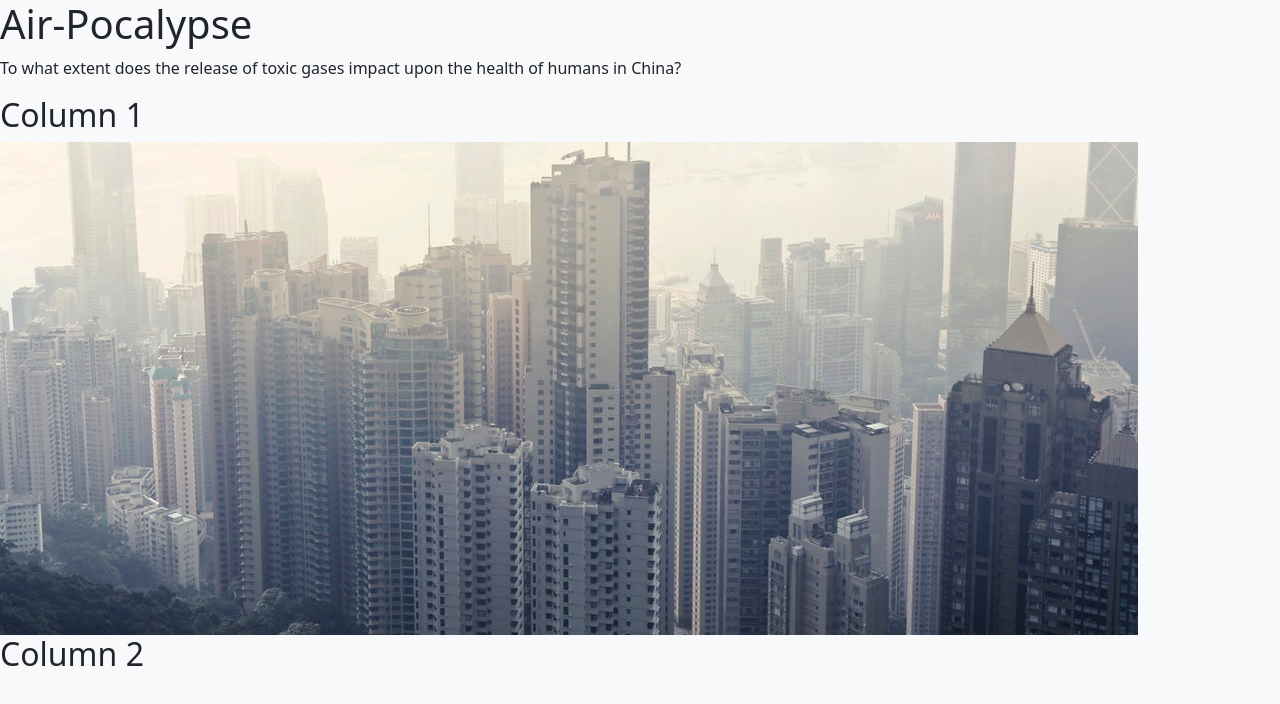
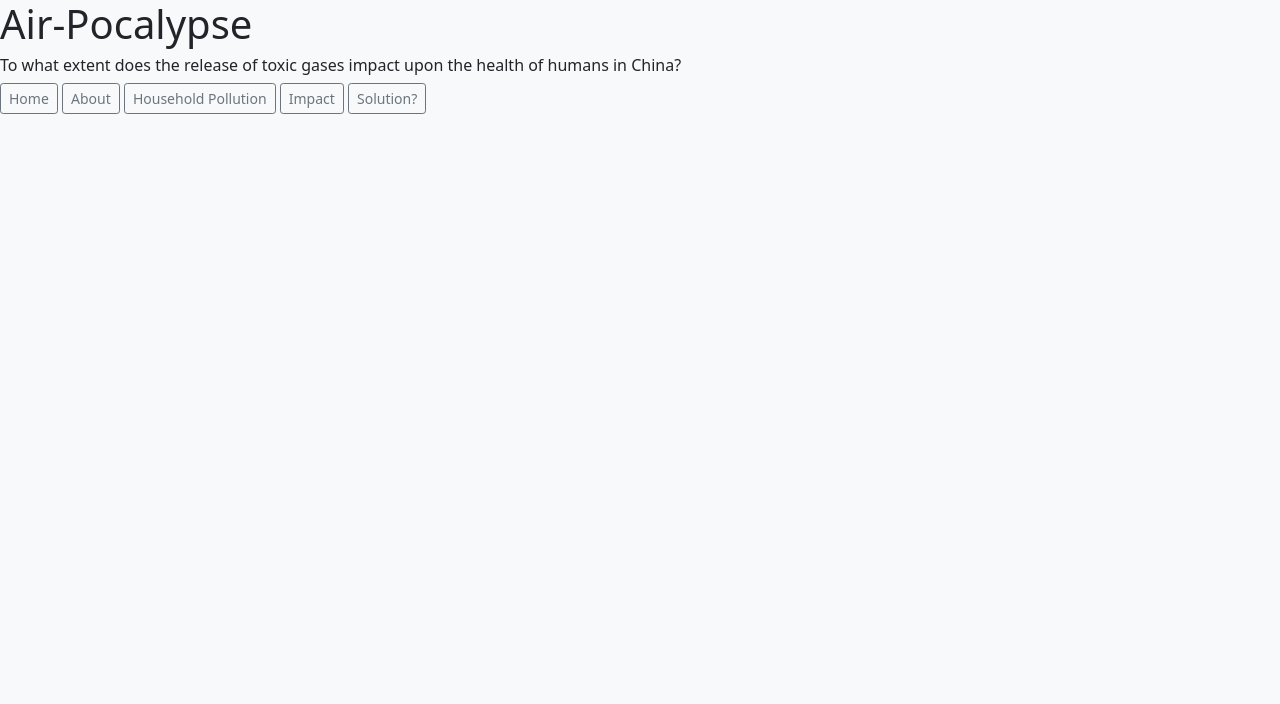
Before and after one commit to Emma15817/Unit1.Bootstrap, a plain HTML site: page Index.html in a window 1280 px wide. Drawn offline with nearby package versions, Linux system fonts and the light colour scheme.

Commit message:
something

```diff
--- a/Index.html
+++ b/Index.html
@@ -8,20 +8,17 @@
 </head>
 
 
-<h1>Air-Pocalypse</h1>
-    <p>To what extent does the release of toxic gases impact upon the health of humans in China?</p>
+    <h1>Air-Pocalypse</h1>
+    <h6>To what extent does the release of toxic gases impact upon the health of humans in China?</h6>
 <body class="bg-light">
 
-    <div class="container">
-    </div class="row">
-    <div class="col-8">
-        <h2>Column 1</h2>
-        <img src="Pollution.jpeg" alt="">
+    <div class="d-grid gap-2 d-md-block">
+        <button type="button" class="btn btn-outline-secondary btn-sm">Home</button>
+        <button type="button" class="btn btn-outline-secondary btn-sm">About</button>
+        <button type="button" class="btn btn-outline-secondary btn-sm">Household Pollution</button>
+        <button type="button" class="btn btn-outline-secondary btn-sm">Impact</button>
+        <button type="button" class="btn btn-outline-secondary btn-sm">Solution?</button>
+      </div>
 
-     <div class="col-4">
-         <h2>Column 2</h2>
-
-     </div>
-    </div>
 </body>
 </html>
```
Also changed, not shown: HKimage.jpg (added), Home.html (added), Pollution.jpeg (deleted), style.html (deleted).
